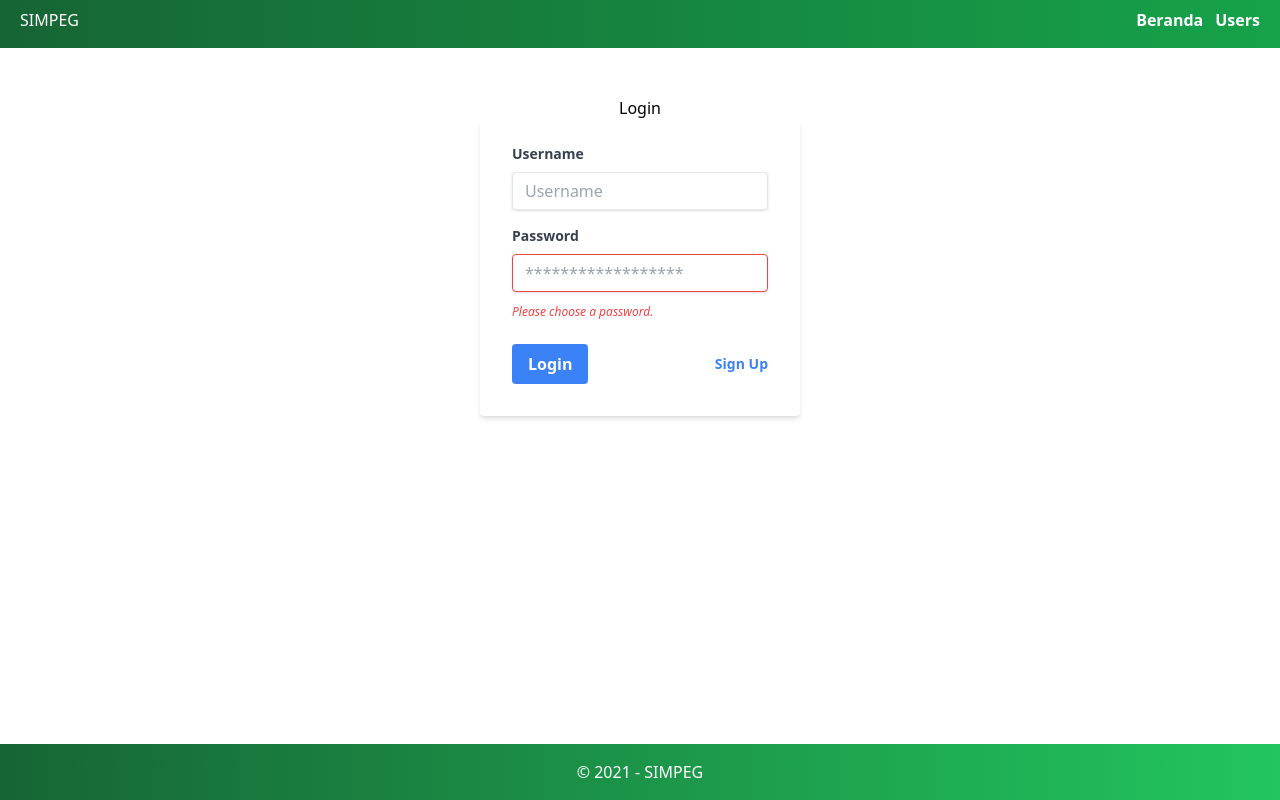
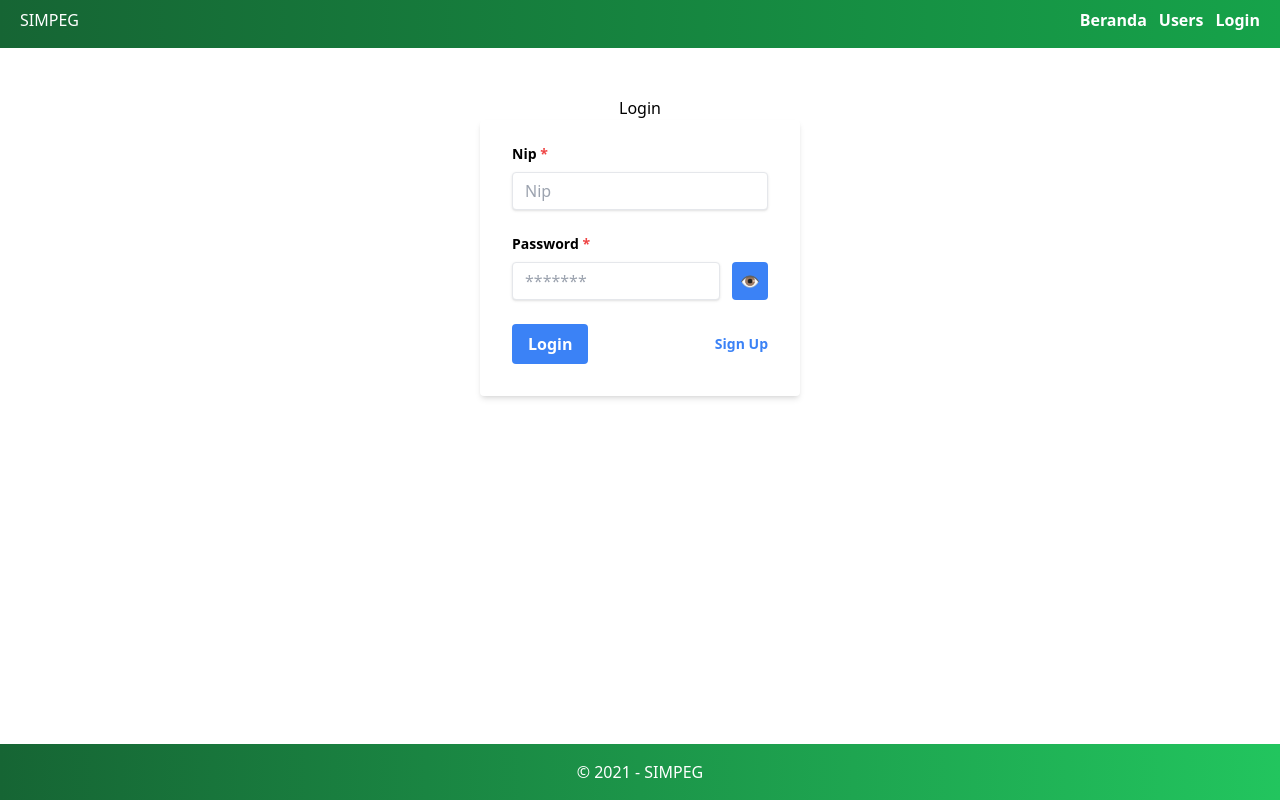
Before and after one commit to yogga18/automatic-waffle, a React (Vite) app: page /login in a window 1280 px wide. Built offline with nearby package versions, Linux system fonts and the light colour scheme; no server answers.

Commit message:
login oke

```diff
--- a/package.json
+++ b/package.json
@@ -11,6 +11,7 @@
   },
   "dependencies": {
     "axios": "^1.4.0",
+    "crypto-js": "^4.1.1",
     "dotenv": "^16.0.3",
     "formik": "^2.2.9",
     "prop-types": "^15.8.1",
--- a/src/components/Navigation/MobileNav.jsx
+++ b/src/components/Navigation/MobileNav.jsx
@@ -3,9 +3,15 @@ import ResponsiveNavLink from './ResponsiveNavLink';
 
 const MobileNav = () => {
   const [open, setOpen] = useState(false);
+  const path = window.location.pathname;
 
   const handleOpen = () => {
     setOpen(!open);
+  };
+
+  const funcLogout = () => {
+    localStorage.removeItem('user');
+    window.location.href = '/';
   };
 
   return (
@@ -52,6 +58,7 @@ const MobileNav = () => {
           Users
         </ResponsiveNavLink>
         <div className='w-full h-px bg-gray-300 my-1' />
+        {path === '/' ? (
           <ResponsiveNavLink
             href='/login'
             className='block px-4 py-2 text-sm text-gray-700 hover:bg-gray-100'
@@ -59,6 +66,16 @@ const MobileNav = () => {
           >
             Login
           </ResponsiveNavLink>
+        ) : (
+          <ResponsiveNavLink
+            href='/login'
+            className='block px-4 py-2 text-sm text-gray-700 hover:bg-gray-100'
+            activeClassName='bg-gray-100 text-gray-900'
+            funcLogout={funcLogout}
+          >
+            Logout
+          </ResponsiveNavLink>
+        )}
       </div>
     </>
   );
--- a/src/components/Navigation/ResponsiveNavLink.jsx
+++ b/src/components/Navigation/ResponsiveNavLink.jsx
@@ -1,8 +1,13 @@
 import PropTypes from 'prop-types';
 
-const ResponsiveNavLink = ({ href, children }) => {
+const ResponsiveNavLink = ({ href, children, funcLogout }) => {
+  const handleLogout = () => {
+    funcLogout();
+  };
+
   return (
     <a
+      onClick={handleLogout}
       href={href}
       className='px-4 py-2 text-sm hover:bg-gray-100 text-gray-700 hover:text-black block'
     >
@@ -13,5 +18,6 @@ const ResponsiveNavLink = ({ href, children }) => {
 ResponsiveNavLink.propTypes = {
   href: PropTypes.string.isRequired,
   children: PropTypes.node.isRequired,
+  funcLogout: PropTypes.func,
 };
 export default ResponsiveNavLink;
--- a/src/components/Navigation/index.jsx
+++ b/src/components/Navigation/index.jsx
@@ -32,7 +32,7 @@ const Navigation = () => {
         >
           <b>Users</b>
         </li>
-        {path === '/' ? (
+        {path === '/' || path === '/login' || path === '/register' ? (
           <li
             className='cursor-pointer text-white hover:text-gray-400 transition duration-700 ease-in-out'
             onClick={() => {
@@ -41,7 +41,17 @@ const Navigation = () => {
           >
             <b>Login</b>
           </li>
-        ) : null}
+        ) : (
+          <li
+            className='cursor-pointer text-white hover:text-gray-400 transition duration-700 ease-in-out'
+            onClick={() => {
+              localStorage.removeItem('user');
+              navigate('/');
+            }}
+          >
+            <b>Logout</b>
+          </li>
+        )}
       </ul>
       <div className='block md:hidden cursor-pointer'>
         <MobileNav />
--- a/src/pages/Auth/Login.jsx
+++ b/src/pages/Auth/Login.jsx
@@ -1,41 +1,140 @@
 import Layout from '../../components/Layouts';
+import * as Yup from 'yup';
+import { useFormik } from 'formik';
+import { useEffect, useState } from 'react';
+import { encLocalStrg } from '../../utils/crypto';
+import { useDispatch, useSelector } from 'react-redux';
+import { getAllUsers } from '../../store/users/action';
+import { toast } from 'react-toastify';
 
 const Login = () => {
+  const dispatch = useDispatch();
+
+  const { getAllUsersReducers } = useSelector((state) => state.usersReducers);
+
+  const [password1, setPassword1] = useState(true);
+
+  const showPassword1 = (e) => {
+    e.preventDefault();
+
+    setPassword1(!password1);
+  };
+
+  const checkUserIsExist = (values) => {
+    const user = getAllUsersReducers.data.find(
+      (item) => item.nip === values.nip
+    );
+
+    if (user) {
+      return user;
+    } else {
+      return false;
+    }
+  };
+
+  const handleSubmit = (values) => {
+    const encryptedToken = encLocalStrg(values);
+
+    const userIsExist = checkUserIsExist(values);
+
+    console.log('userIsEcist', userIsExist);
+
+    if (!userIsExist) {
+      alert('User tidak ditemukan');
+      toast.error('NIP tidak ditemukan');
+    } else {
+      localStorage.setItem('user', encryptedToken);
+      window.location.href = '/beranda';
+    }
+  };
+
+  const formik = useFormik({
+    enableReinitialize: true,
+    initialValues: {
+      nip: '',
+      password: '',
+    },
+    validationSchema: Yup.object({
+      nip: Yup.string().required('Required').max(9, 'Max 9 characters'),
+      password: Yup.string().required('Required'),
+    }),
+    onSubmit: handleSubmit,
+  });
+
+  useEffect(() => {
+    dispatch(getAllUsers());
+  }, []);
+
+  // logging
+  console.log('getAllUsersReducers', getAllUsersReducers);
+
   return (
     <Layout>
       <div className='flex justify-center align-middle items-center py-24'>
         <div className='w-full max-w-xs'>
           <p className='text-center'>Login</p>
-          <form className='bg-white shadow-md rounded px-8 pt-6 pb-8 mb-4'>
+          <form
+            className='bg-white shadow-md rounded px-8 pt-6 pb-8 mb-4'
+            onSubmit={formik.handleSubmit}
+          >
             <div className='mb-4'>
               <label className='block text-gray-700 text-sm font-bold mb-2'>
-                Username
+                <p className='text-black'>
+                  Nip <b className='text-red-500'>*</b>
+                </p>
               </label>
               <input
                 className='shadow appearance-none border rounded w-full py-2 px-3 text-gray-700 leading-tight focus:outline-none focus:shadow-outline'
-                id='username'
+                name='nip'
                 type='text'
-                placeholder='Username'
+                placeholder='Nip'
+                value={formik.values.nip}
+                onChange={formik.handleChange}
+                onBlur={formik.handleBlur}
               />
+              {formik.touched.nip && formik.errors.nip && (
+                <p className='text-red-500 text-xs italic'>
+                  {formik.errors.nip}
+                </p>
+              )}
             </div>
-            <div className='mb-6'>
+
+            <div className='my-6'>
               <label className='block text-gray-700 text-sm font-bold mb-2'>
-                Password
+                <p className='text-black'>
+                  Password <b className='text-red-500'>*</b>
+                </p>
               </label>
-              <input
-                className='shadow appearance-none border border-red-500 rounded w-full py-2 px-3 text-gray-700 mb-3 leading-tight focus:outline-none focus:shadow-outline'
-                id='password'
-                type='password'
-                placeholder='******************'
-              />
-              <p className='text-red-500 text-xs italic'>
-                Please choose a password.
-              </p>
+              <div className='flex gap-3'>
+                <input
+                  className='shadow appearance-none border rounded w-full py-2 px-3 text-gray-700 leading-tight focus:outline-none focus:shadow-outline'
+                  name='password'
+                  type={password1 ? 'password' : 'text'}
+                  placeholder='*******'
+                  value={formik.values.password}
+                  onChange={formik.handleChange}
+                  onBlur={formik.handleBlur}
+                />
+                <button
+                  className='bg-blue-500 hover:bg-blue-700 text-white font-bold py-1 px-2 rounded focus:outline-none focus:shadow-outline transition duration-600 ease-in-out'
+                  onClick={(e) => {
+                    showPassword1(e);
+                  }}
+                >
+                  👁️
+                </button>
+              </div>
+              {formik.touched.password && formik.errors.password && (
+                <p className='text-red-500 text-xs italic'>
+                  {formik.errors.password}
+                </p>
+              )}
             </div>
+
             <div className='flex items-center justify-between'>
               <button
-                className='bg-blue-500 hover:bg-blue-700 text-white font-bold py-2 px-4 rounded focus:outline-none focus:shadow-outline'
-                type='button'
+                type='submit'
+                className='bg-blue-500 hover:bg-blue-700 text-white font-bold py-2 px-4 rounded focus:outline-none focus:shadow-outline transition duration-600 ease-in-out'
               >
                 Login
               </button>
--- a/src/pages/Beranda/index.jsx
+++ b/src/pages/Beranda/index.jsx
@@ -3,11 +3,15 @@ import { useDispatch, useSelector } from 'react-redux';
 import CardCount from '../../components/Card/CardCount';
 import Layout from '../../components/Layouts';
 import { getAllUsers } from '../../store/users/action';
+import { decLocalStrg } from '../../utils/crypto';
 
 const Beranda = () => {
   const dispatch = useDispatch();
 
   const { getAllUsersReducers } = useSelector((state) => state.usersReducers);
+
+  const localStrg = localStorage.getItem('user');
+  const user = decLocalStrg(localStrg);
 
   const count = getAllUsersReducers.data.length || 0;
 
@@ -41,6 +45,7 @@ const Beranda = () => {
   }, []);
 
   console.log('getAllUsersReducers', getAllUsersReducers);
+  console.log('user', user);
 
   return (
     <Layout>
--- /dev/null
+++ b/src/utils/crypto.js
@@ -0,0 +1,23 @@
+import CryptoJS from 'crypto-js';
+
+export const SECRET_KEY = 'SECRET_KEY';
+
+export const encLocalStrg = (data) => {
+  const encryptedUser = CryptoJS.AES.encrypt(
+    JSON.stringify(data),
+    SECRET_KEY
+  ).toString();
+
+  return encryptedUser;
+};
+
+export const decLocalStrg = (data) => {
+  if (!data) {
+    return null;
+  }
+
+  const bytes = CryptoJS.AES.decrypt(data, SECRET_KEY);
+  const user = JSON.parse(bytes.toString(CryptoJS.enc.Utf8));
+
+  return user;
+};
```
Also changed, not shown: 1 other file (tests, documents, lock files or other folders). Lines whose indentation alone changed are shown as unchanged.
